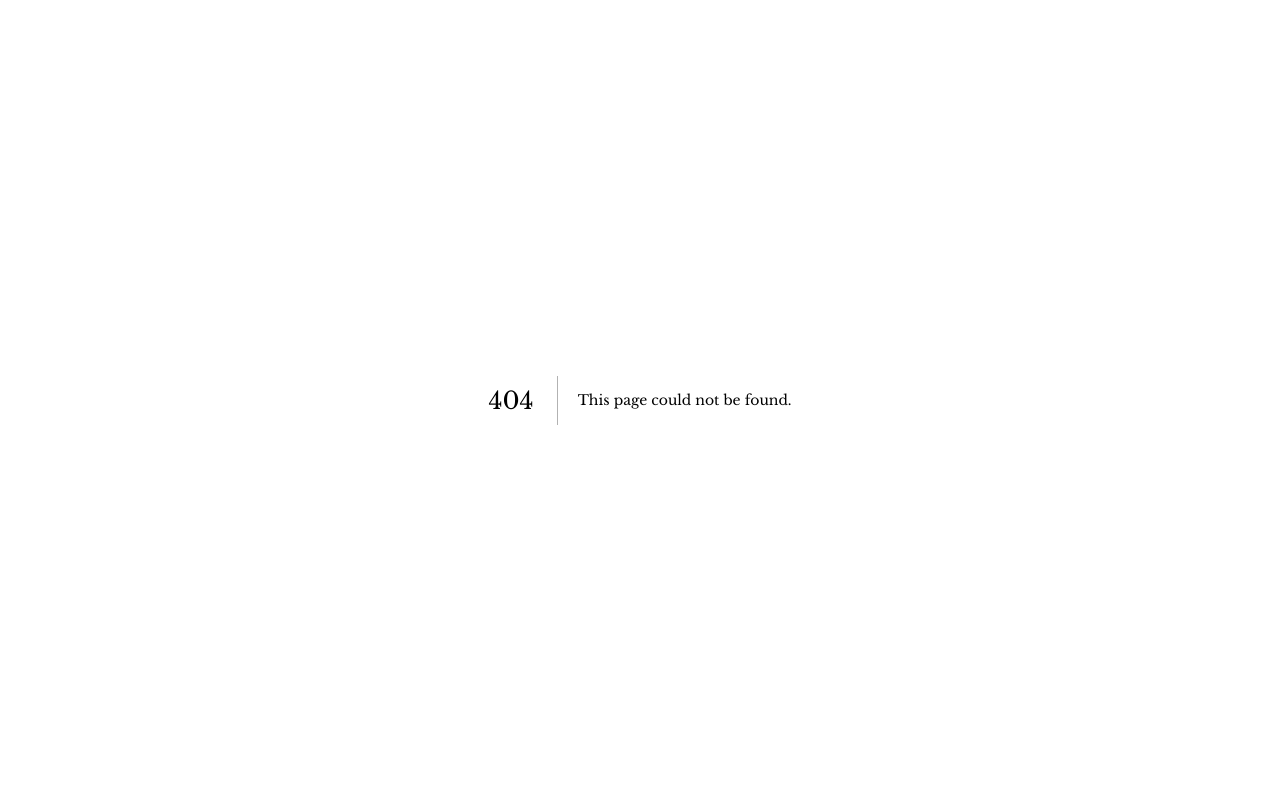
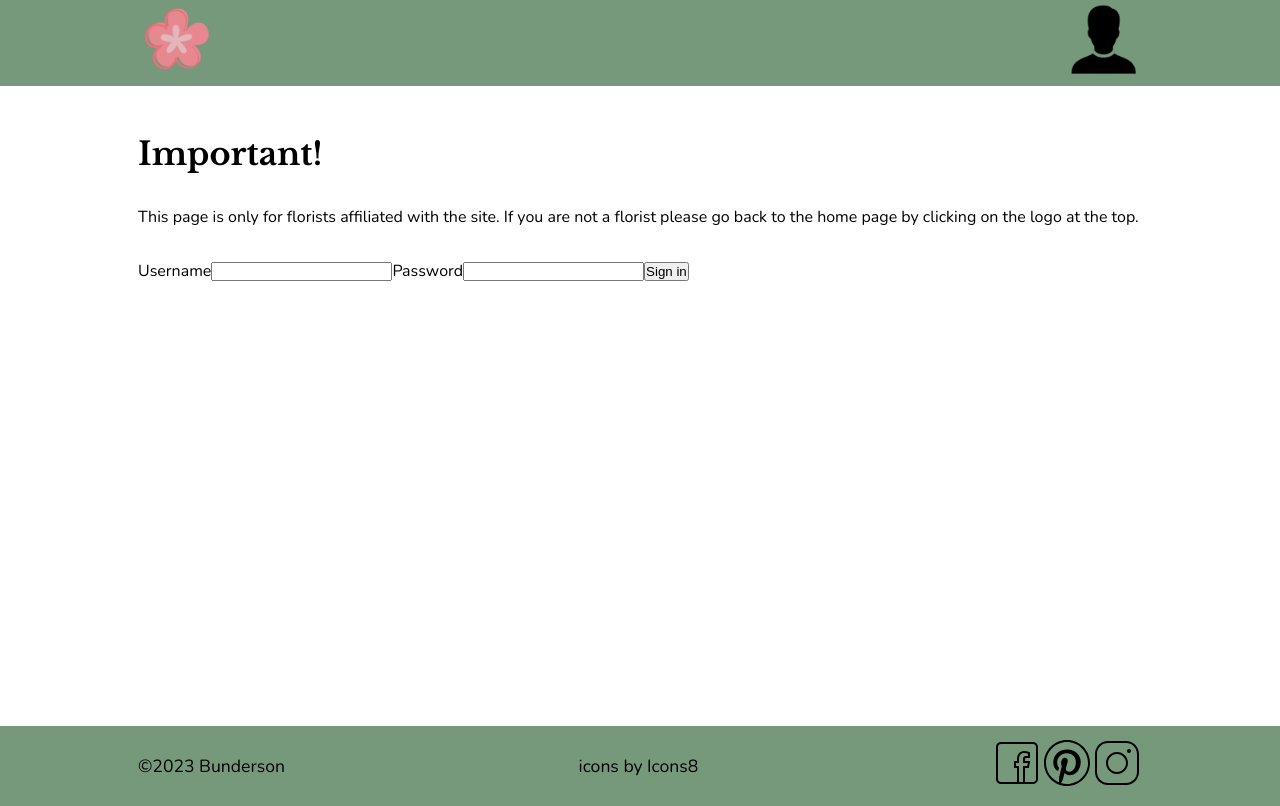
Before and after one commit to ABunderson/dance-order-app, a Next.js app: page /account in a window 1280 px wide. Before the commit this address had no page. Built offline with nearby package versions, Linux system fonts and the light colour scheme.

Commit message:
tried oauth did not suceed

```diff
--- a/components/Button.js
+++ b/components/Button.js
@@ -27,7 +27,7 @@ const StyledButton = styled.button`
 const StyledLargeButton = styled(StyledButton)`
     padding: .5rem 3rem;
 
-    @media (max-width: 700px) {
+    @media (max-width: 550px) {
         width: 100%
     }
 `;
--- a/components/Footer.js
+++ b/components/Footer.js
@@ -14,7 +14,7 @@ const StyledFooter = styled.footer`
         align-items: center;
         font-size: 1.1rem;
 
-        @media (max-width: 700px) {
+        @media (max-width: 550px) {
             flex-direction: column;
             padding: 5px;
             justify-content: center;
--- a/components/Header.js
+++ b/components/Header.js
@@ -1,11 +1,12 @@
 import Image from 'next/image'
 import Link from 'next/link'
 import styled from 'styled-components'
+import { signIn, useSession } from 'next-auth/react';
 
 const StyledHeader = styled.header`
     background-color: var(--main-green);
 
-    @media (max-width: 700px) {
+    @media (max-width: 550px) {
         padding-left: 0;
         padding-right: 0;
     }
@@ -18,7 +19,7 @@ const StyledHeader = styled.header`
         display: flex;
         justify-content: space-between;
 
-        @media (max-width: 700px) {
+        @media (max-width: 550px) {
             padding-left: 1rem;
             padding-right: 1rem;
         }
@@ -26,6 +27,11 @@ const StyledHeader = styled.header`
 `;
 
 const Header = () => {
+    // const { data:session, status} = useSession()
+    // console.log('session=>', session)
+    // console.log('status=>',status)
+
+
     return (
         <StyledHeader>
             <div className='headerDiv'>
@@ -41,8 +47,12 @@ const Header = () => {
                     />
                 </Link>
 
-                <Link href="/">
+                <Link href="/api/auth/signin">
                     <Image
+                        onClick={e => {
+                            e.preventDefault()
+                            signIn()
+                        }}
                         src="/icons/account.png"
                         alt="An Account icon. Icon from Icons8"
                         title="Click to login to your account. Florists only"
--- a/components/Layout.js
+++ b/components/Layout.js
@@ -14,7 +14,7 @@ const StyledMain = styled.main`
     max-width: var(--max-width);
     margin: auto;
 
-    @media (max-width: 700px) {
+    @media (max-width: 550px) {
         padding: 1rem;
     }
 `;
--- a/package.json
+++ b/package.json
@@ -11,6 +11,7 @@
   "dependencies": {
     "mongodb": "^3.7.4",
     "next": "latest",
+    "next-auth": "^4.23.2",
     "react": "latest",
     "react-dom": "latest",
     "styled-components": "^6.0.8"
--- a/src/pages/_app.tsx
+++ b/src/pages/_app.tsx
@@ -1,6 +1,12 @@
 import '@/styles/globals.css'
 import type { AppProps } from 'next/app'
+import { SessionProvider } from 'next-auth/react'
 
 export default function App({ Component, pageProps }: AppProps) {
-  return <Component {...pageProps} />
+  return (
+    <SessionProvider>
+      <Component {...pageProps} />
+      </SessionProvider>
+    )
+
 }
--- /dev/null
+++ b/src/pages/account/index.tsx
@@ -0,0 +1,64 @@
+import Layout from 'components/Layout'
+import type { GetServerSidePropsContext, InferGetServerSidePropsType } from "next";
+import { getCsrfToken } from "next-auth/react"
+
+
+export default function SignIn({ csrfToken }: InferGetServerSidePropsType<typeof getServerSideProps>) {
+    return (
+      <Layout pageTitle='Login'>
+
+        <h1>Important!</h1>
+        <p>This page is only for florists affiliated with the site. If you are not a florist please go back to the home page by clicking on the logo at the top.</p>
+
+        <form method="post" action="/api/auth/callback/credentials">
+            <input name="csrfToken" type="hidden" defaultValue={csrfToken} />
+            <label>
+                Username
+                <input name="username" type="text" />
+            </label>
+            <label>
+                Password
+                <input name="password" type="password" />
+            </label>
+            <button type="submit">Sign in</button>
+        </form>
+      </Layout>
+    )
+  }
+
+  export async function getServerSideProps(context: GetServerSidePropsContext) {
+    return {
+      props: {
+        csrfToken: await getCsrfToken(context),
+      },
+    }
+  }
+    // async function onSubmit(event) {
+    //     event.preventDefault()
+    //     console.log(event);
+
+    //     const formData = new FormData(event.target)
+    //     const response = await fetch('api/user/login.js', {
+    //         method: 'POST',
+    //         body: formData,
+    //     })
+
+    //     // Handle response if necessary
+    //     const data = await response.json()
+    //     // ...
+    // }
+
+//     return (
+//         <Layout pageTitle='Login'>
+//             <h1>Important!</h1>
+//             <p>This page is only for florists affiliated with the site. If you are not a florist please go back to the home page by clicking on the logo at the top.</p>
+
+//             {/* <form onSubmit={onSubmit}>
+//                 <input type="text" name="userName" />
+//                 <input type="text" name="password" />
+//                 <button type="submit">Submit</button>
+//             </form> */}
+
+//         </Layout>
+//     )
+// }
--- /dev/null
+++ b/src/pages/api/account/login.js
@@ -0,0 +1,9 @@
+const handler = async (req, res) => {
+  console.log("in the api")
+    // const data = req.body
+    // const userName= await createItem(data)
+    res.status(200).json({ word: 'something' })
+}
+
+
+export default handler
--- /dev/null
+++ b/src/pages/api/test.session.js
@@ -0,0 +1,13 @@
+import { getSession } from 'next-auth/react'
+
+const handler =  async (req, res) => {
+    const session = await getSession({ req })
+
+    if(!session) {
+        res.status(401).json({ error: 'Unauthenticated user'})
+    } else {
+        res.status(200).json({ message: 'Success', session})
+    }
+}
+
+export default handler
--- a/tsconfig.json
+++ b/tsconfig.json
@@ -15,9 +15,10 @@
     "incremental": true,
     "paths": {
       "@/*": ["./src/*"],
-      "components/*": ["./components/*"]
+      "components/*": ["./components/*"],
+      "api/*": ["./src/pages/api/*"]
     }
   },
-  "include": ["next-env.d.ts", "**/*.ts", "**/*.tsx"],
+  "include": ["next-env.d.ts", "**/*.ts", "**/*.tsx", "src/pages/api/user/login.js"],
   "exclude": ["node_modules"]
 }
```
Also changed, not shown: src/pages/api/auth/[...nextauth].js (added, +50 -0 lines), src/pages/index.tsx (+8 -2 lines), 1 other file (tests, documents, lock files or other folders).
